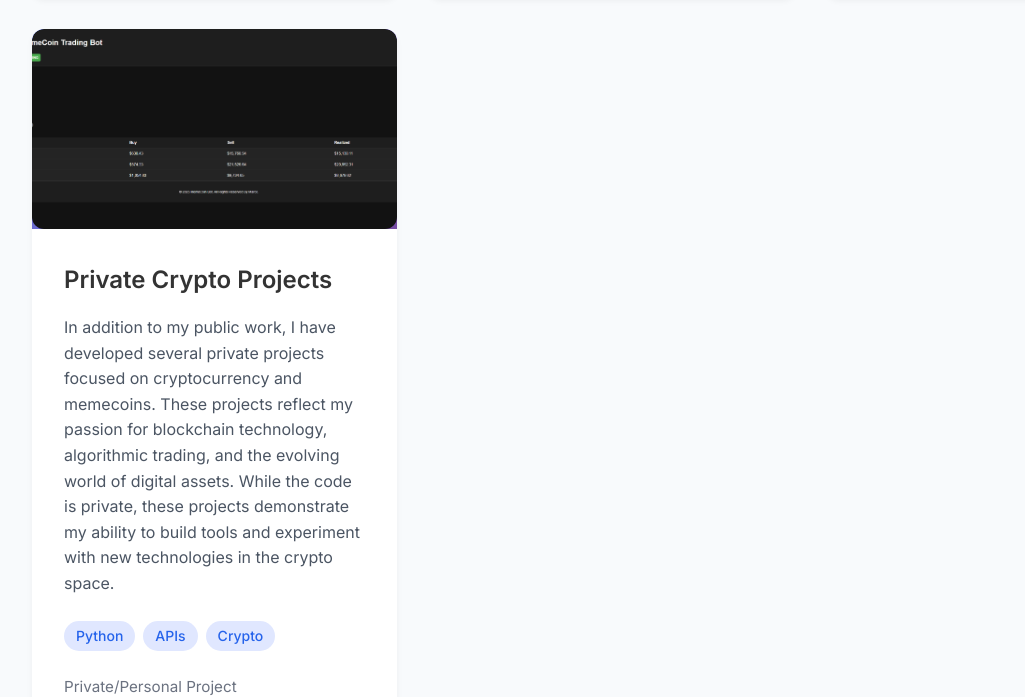
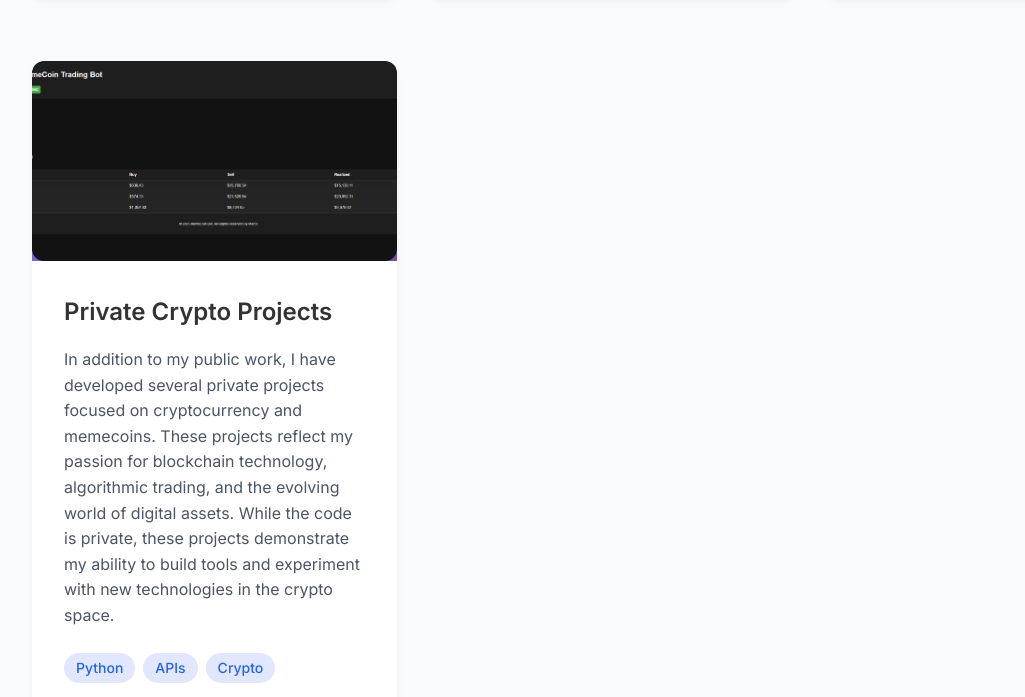
Before and after one commit to MarcoMoya1/portfolio, a plain HTML site: page index.html in a window 1280 px wide. Shown: the part 4486-5183 px from the top of the page, without its empty margins (28-1053 px from the left). Drawn offline with Linux system fonts and the light colour scheme.

Commit message:
index and css updated

```diff
--- a/index.css
+++ b/index.css
@@ -837,3 +837,16 @@ section {
         scroll-behavior: smooth;
     }
 }
+
+.crypto-projects-center {
+    display: flex;
+    justify-content: center;
+    align-items: flex-start;
+    margin-top: 2rem;
+    margin-bottom: 2rem;
+}
+
+.crypto-projects-center .project-card {
+    max-width: 400px;
+    width: 100%;
+}
```
